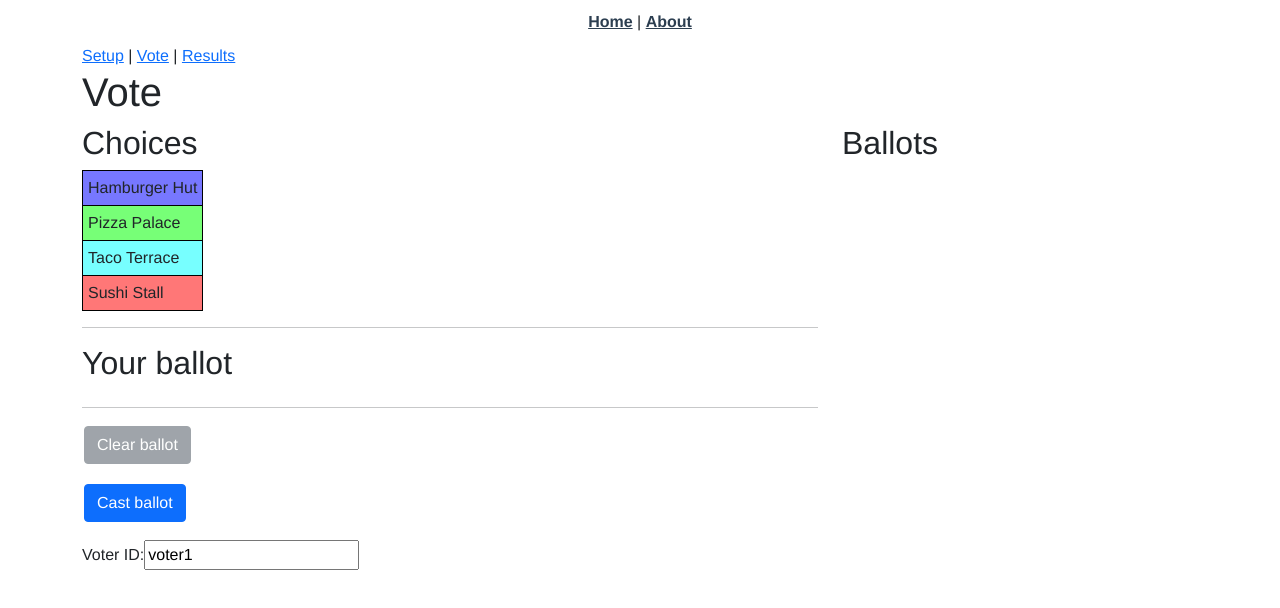
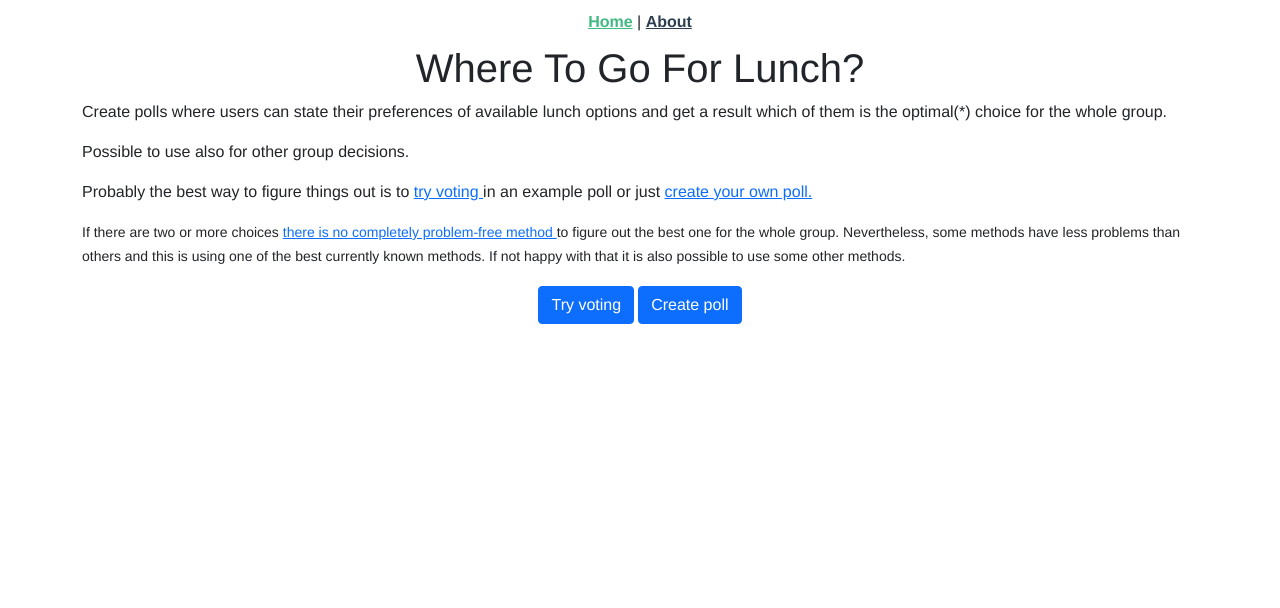
Before and after one commit to jarnoln/wtgfl-vue3-ts, a Vue app: page / in a window 1280 px wide. Before the commit this address led to /poll/wtgfl1337/vote. Shown: the top 608 px of the page. Built offline with nearby package versions, Linux system fonts and the light colour scheme.

Commit message:
Description and initial options on landing page

```diff
--- a/public/index.html
+++ b/public/index.html
@@ -4,9 +4,14 @@
     <meta charset="utf-8">
     <meta http-equiv="X-UA-Compatible" content="IE=edge">
     <meta name="viewport" content="width=device-width,initial-scale=1.0">
+    <meta name="keywords" content="democracy, election methods, lunch, schulze method">
+    <meta name="description" content="Create polls where a group of people can
+      state their individual preferences of available options and get a result
+      which of them is the best (or least bad) choice for the whole group. The
+      example use case is to decide where to go for lunch.">
     <link rel="icon" href="<%= BASE_URL %>favicon.ico">
     <link href="https://cdn.jsdelivr.net/npm/bootstrap@5.0.0-beta3/dist/css/bootstrap.min.css" rel="stylesheet" integrity="sha384-eOJMYsd53ii+scO/bJGFsiCZc+5NDVN2yr8+0RDqr0Ql0h+rP48ckxlpbzKgwra6" crossorigin="anonymous">
-    <title><%= htmlWebpackPlugin.options.title %></title>
+    <title>Where To Go For Lunch?</title>
   </head>
   <body>
     <noscript>
--- a/src/App.vue
+++ b/src/App.vue
@@ -26,4 +26,8 @@
 #nav a.router-link-exact-active {
   color: #42b983;
 }
+
+.btn {
+  margin: 2px;
+}
 </style>
--- a/src/components/EditChoices.vue
+++ b/src/components/EditChoices.vue
@@ -119,10 +119,6 @@ table {
   border: 1px solid black;
 }
 
-.btn {
-  margin: 2px;
-}
-
 .choice {
   padding: 5px;
   margin: 3px;
--- a/src/components/Vote.vue
+++ b/src/components/Vote.vue
@@ -173,10 +173,6 @@ table {
   border: 1px solid black;
 }
 
-.btn {
-  margin: 2px;
-}
-
 .choice {
   padding: 5px;
   margin: 3px;
--- a/src/views/About.vue
+++ b/src/views/About.vue
@@ -14,7 +14,14 @@
           can we eat?' the second by the question 'Why do we eat?' and the third
           by the question 'Where shall we have lunch?”
         </p>
-        <p>― Douglas Adams: The Restaurant at the End of the Universe</p>
+        <p>
+          ― Douglas Adams:
+          <a
+            href="https://en.wikipedia.org/wiki/The_Restaurant_at_the_End_of_the_Universe"
+          >
+            The Restaurant at the End of the Universe
+          </a>
+        </p>
       </div>
 
       <p>
--- a/src/views/Home.vue
+++ b/src/views/Home.vue
@@ -1,5 +1,63 @@
 <template>
-  <div class="container"></div>
+  <div class="container">
+    <div class="row">
+      <div class="col">
+        <h1 class="text-center">Where To Go For Lunch?</h1>
+        <p>
+          Create polls where users can state their preferences of available
+          lunch options and get a result which of them is the optimal(*) choice
+          for the whole group.
+        </p>
+        <p>Possible to use also for other group decisions.</p>
+        <p>
+          Probably the best way to figure things out is to
+          <router-link
+            :to="{ name: 'Vote', params: { pollId: examplePollId } }"
+          >
+            try voting
+          </router-link>
+          in an example poll or just
+          <router-link
+            :to="{ name: 'Settings', params: { pollId: examplePollId } }"
+          >
+            create your own poll.
+          </router-link>
+        </p>
+        <p>
+          <small>
+            If there are two or more choices
+            <a
+              href="https://en.wikipedia.org/wiki/Arrow%27s_impossibility_theorem"
+            >
+              there is no completely problem-free method
+            </a>
+            to figure out the best one for the whole group. Nevertheless, some
+            methods have less problems than others and this is using one of the
+            best currently known methods. If not happy with that it is also
+            possible to use some other methods.
+          </small>
+        </p>
+        <div class="text-center">
+          <button
+            id="example-vote-button"
+            type="button"
+            class="btn btn-primary"
+            @click="startVoting()"
+          >
+            Try voting
+          </button>
+          <button
+            id="create-poll-button"
+            type="button"
+            class="btn btn-primary"
+            @click="createPoll()"
+          >
+            Create poll
+          </button>
+        </div>
+      </div>
+    </div>
+  </div>
 </template>
 
 <script lang="ts">
@@ -9,10 +67,25 @@ export default defineComponent({
   name: 'Home',
   created() {
     console.log('Home:created()')
-    this.$router.push({
-      name: 'Vote',
-      params: { pollId: 'wtgfl1337' }
-    })
+  },
+  data() {
+    return {
+      examplePollId: 'wtgf1337'
+    }
+  },
+  methods: {
+    createPoll() {
+      this.$router.push({
+        name: 'Settings',
+        params: { pollId: 'wtgfl1337' }
+      })
+    },
+    startVoting() {
+      this.$router.push({
+        name: 'Vote',
+        params: { pollId: 'wtgfl1337' }
+      })
+    }
   }
 })
 </script>
```
